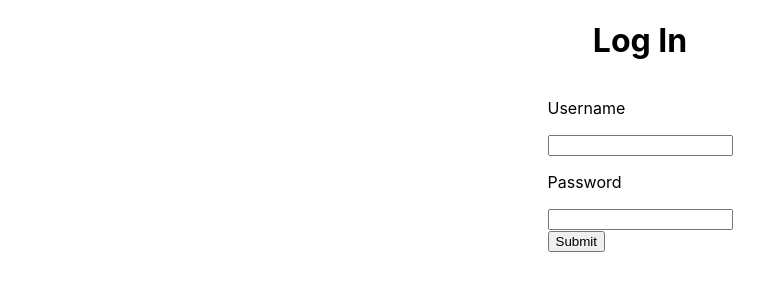
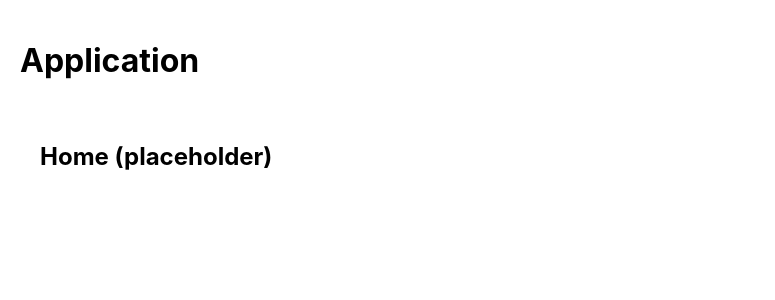
Before and after one commit to hratx-blue-ocean/GoThere, a React (Create React App) app in the folder client/: page /home in a window 1280 px wide. Shown: the top 300 px of the page, without its empty margins (0-775 px from the left). Built offline with nearby package versions, Linux system fonts and the light colour scheme.

Commit message:
created framework for application (folders, BrowserRouter)

```diff
--- a/client/src/App.js
+++ b/client/src/App.js
@@ -1,9 +1,10 @@
 import React from 'react';
 import { BrowserRouter, Switch, Route } from 'react-router-dom';
 
-import Dashboard from './components/Dashboard/Dashboard';
-import Login from './components/Login/Login';
-import Preferences from './components/Preferences/Preferences';
+import Home from './pages/Home/Home';
+import Dashboard from './pages/Dashboard/Dashboard';
+import Login from './pages/Login/Login';
+import Preferences from './pages/Preferences/Preferences';
 import useToken from './useToken';
 
 // import logo from './logo.svg';
@@ -12,15 +13,18 @@ import './App.css';
 function App() {
   const { token, setToken } = useToken();
 
-  if(!token) {
-    return <Login setToken={setToken} />
-  }
+  // if(!token) {
+  //   return <Login setToken={setToken} />
+  // }
 
   return (
     <div className="wrapper">
       <h1>Application</h1>
       <BrowserRouter>
         <Switch>
+          <Route path="/home">
+            <Home />
+          </Route>
           <Route path="/dashboard">
             <Dashboard />
           </Route>
--- /dev/null
+++ b/client/src/pages/Home/Home.css
@@ -0,0 +1,3 @@
+.wrapper {
+  padding: 20px;
+}
--- /dev/null
+++ b/client/src/pages/Home/Home.js
@@ -0,0 +1,10 @@
+import React from 'react';
+import './Home.css';
+
+export default function Home() {
+  return (
+    <div className="wrapper">
+      <h2>Home (placeholder)</h2>
+    </div>
+  );
+}
```
Also changed, not shown: client/src/pages/Dashboard/Dashboard.js (renamed from client/src/components/Dashboard/Dashboard.js), client/src/pages/Login/Login.css (renamed from client/src/components/Login/Login.css), client/src/pages/Login/Login.js (renamed from client/src/components/Login/Login.js), client/src/pages/Preferences/Preferences.js (renamed from client/src/components/Preferences/Preferences.js).
